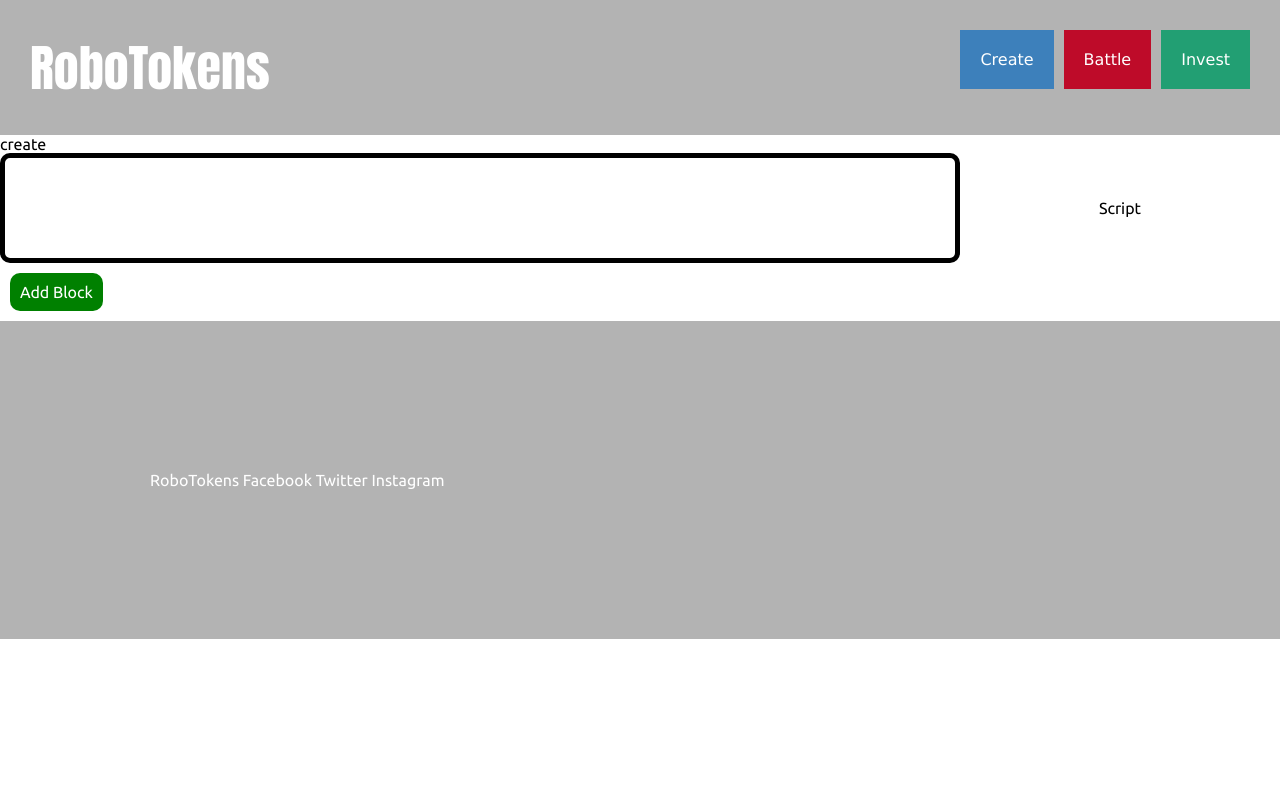
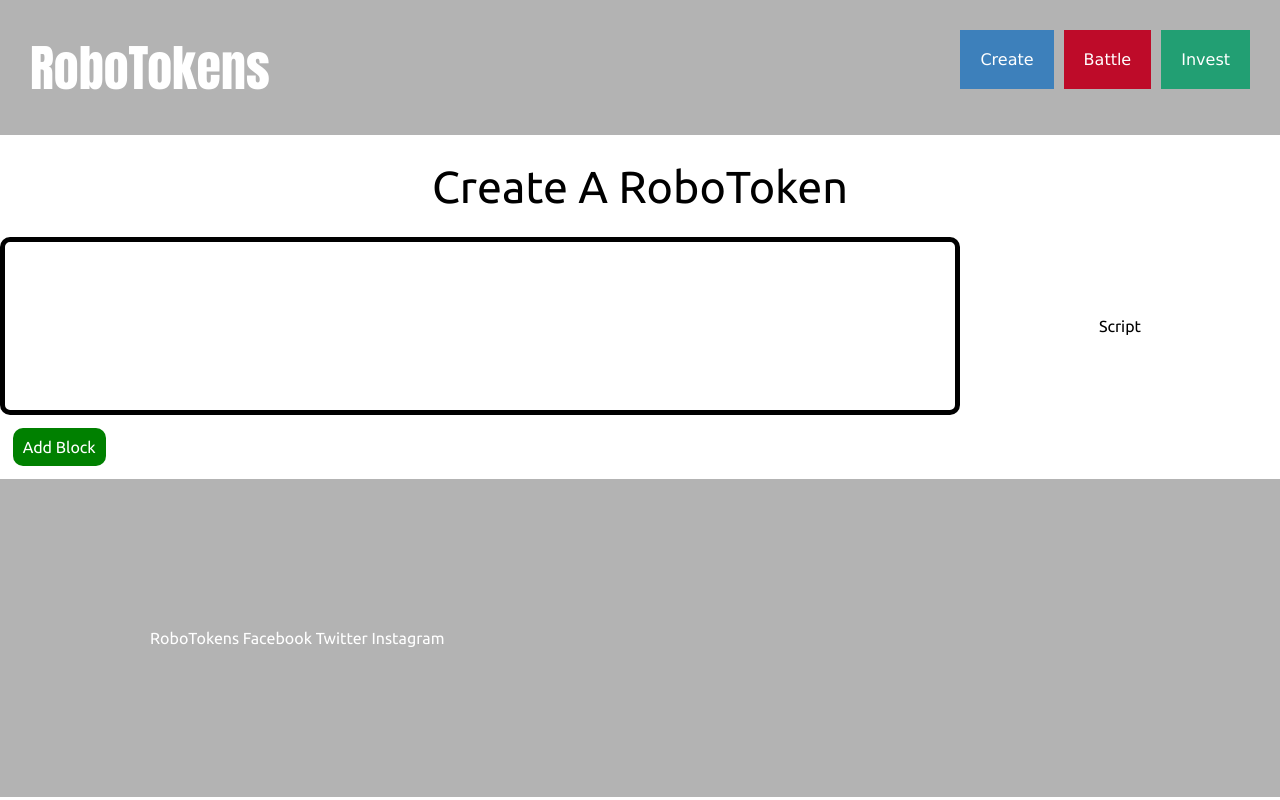
Before and after one commit to itaylor24/Robotokens, a Next.js app in the folder robotokens-app/: page /create in a window 1280 px wide. Built offline with nearby package versions, Linux system fonts and the light colour scheme.

Commit message:
styling for create

```diff
--- a/robotokens-app/Components/BlockCode/Block.js
+++ b/robotokens-app/Components/BlockCode/Block.js
@@ -33,7 +33,10 @@ const BlockContainer = styled.div`
     display: flex;
     justify-content: center;
     align-items: center;
+
     width: fit-content;
+    height: fit-content;
+
     padding: 20px;
     padding-top: 10px;
     padding-bottom: 10px;
--- a/robotokens-app/Components/BlockCode/BlockList.js
+++ b/robotokens-app/Components/BlockCode/BlockList.js
@@ -16,13 +16,13 @@ const BlockList = (props) =>{
 }
 
 const BlockListContainer = styled.div`
-    display:flex;
-    justify-content:center;
+    display:grid;
+    grid-template-rows: repeat(10, 1fr);
+    grid-template-columns: repeat(6, 1fr);
     padding: 20px;
     border: 5px solid black;
-    flex-direction: column;
     border-radius: 10px;
-    min-height: 60px;
+    height: 10vw;
 `
 
 export default BlockList
--- a/robotokens-app/Components/BlockCode/CreateBlockButton.js
+++ b/robotokens-app/Components/BlockCode/CreateBlockButton.js
@@ -18,7 +18,7 @@ const CreateButtonContainer = styled.div`
     padding: 10px;
     background-color: green;
     color: white;
-    margin: 10px;
+    margin: 1vw;
     border-radius: 10px;
     &:hover{
        filter: brightness(.6);
--- a/robotokens-app/pages/create.js
+++ b/robotokens-app/pages/create.js
@@ -1,11 +1,12 @@
 import React from 'react'
+import styled from 'styled-components'
 import CreateBlockCode from '../Components/BlockCode/CreateBlockCode'
 
 const create = () => {
 
   return (
     <div>
-      create
+      <MainTitle>Create A RoboToken</MainTitle>
       <CreateBlockCode  />
     </div>
 
@@ -13,5 +14,13 @@ const create = () => {
 
 }
 
+const MainTitle = styled.div`
+ display: flex;
+ justify-content: center;
+ align-items: center;
+ font-size: 3.5vw;
+ margin: 2vw;
+`
+
 
 export default create
```
Also changed, not shown: 1 other file (tests, documents, lock files or other folders).
